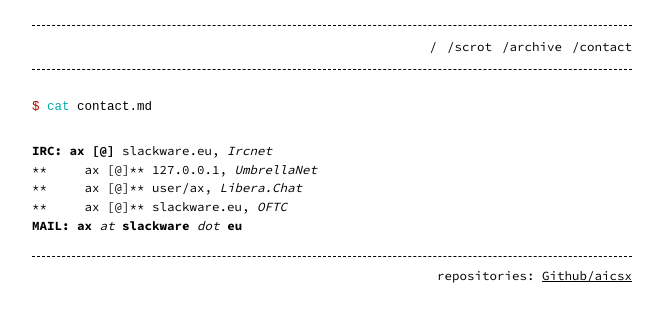
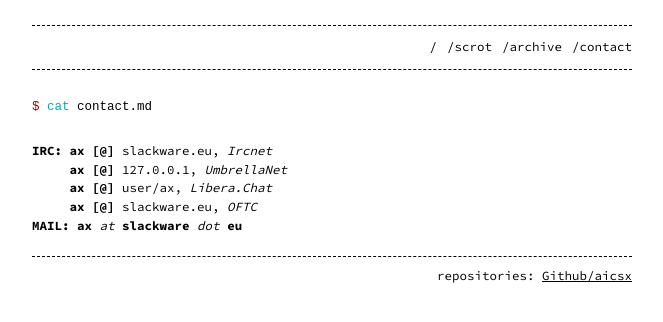
Before and after one commit to aicsx/ax, a Jekyll site: the page built from contact.md, in a window 1280 px wide. Shown: the top 322 px of the page, without its empty margins (308-971 px from the left). Built offline with Jekyll 4.4.1, drawn with Linux system fonts in a browser that asks for light colours.

Commit message:
re-update

```diff
--- a/contact.md
+++ b/contact.md
@@ -8,8 +8,8 @@ $ cat contact.md
 {% endhighlight %}
 <p>&nbsp;</p>
 **IRC: ax [@]** slackware.eu, *Ircnet*
-**     ax [@]** 127.0.0.1, *UmbrellaNet*
-**     ax [@]** user/ax, *Libera.Chat*
-**     ax [@]** slackware.eu, *OFTC*
+     __ax [@]__ 127.0.0.1, *UmbrellaNet*
+     __ax [@]__ user/ax, *Libera.Chat*
+     __ax [@]__ slackware.eu, *OFTC*
 
 **MAIL: ax** *at* **slackware** *dot* **eu**
```
